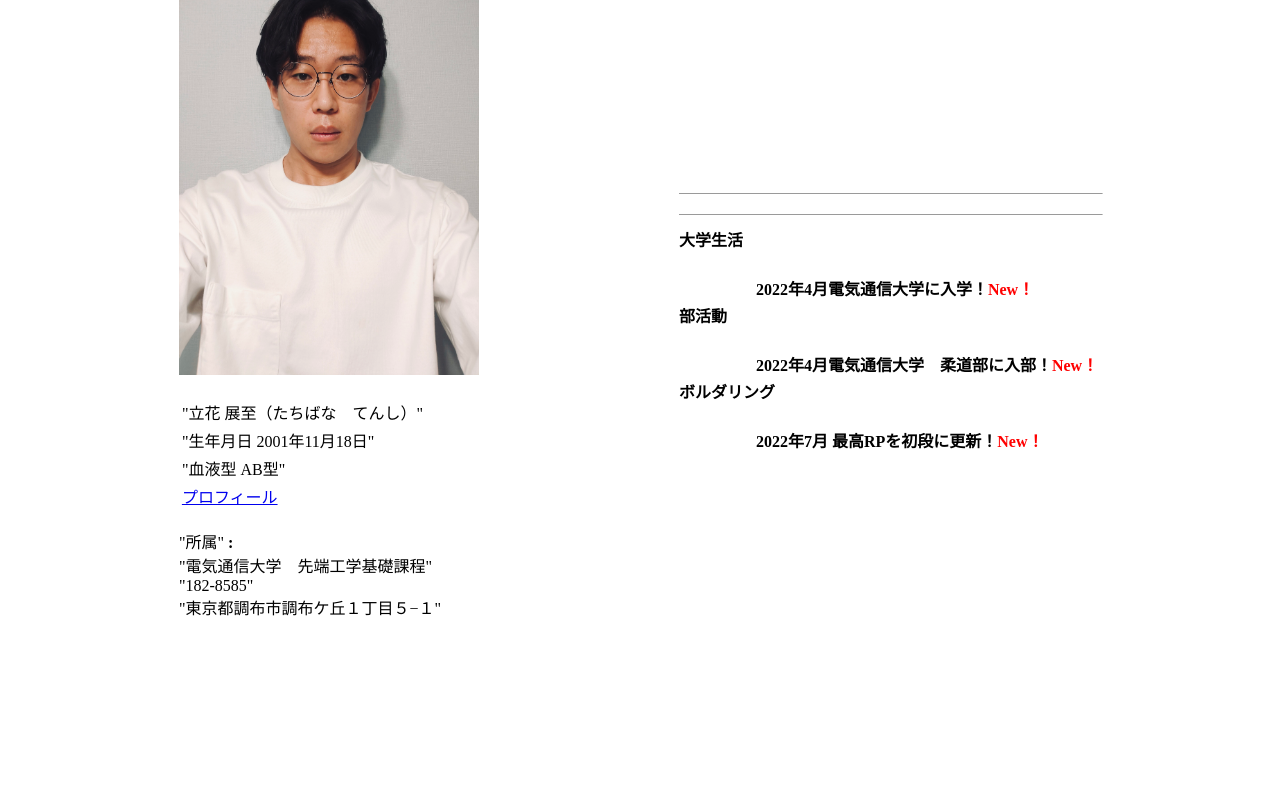
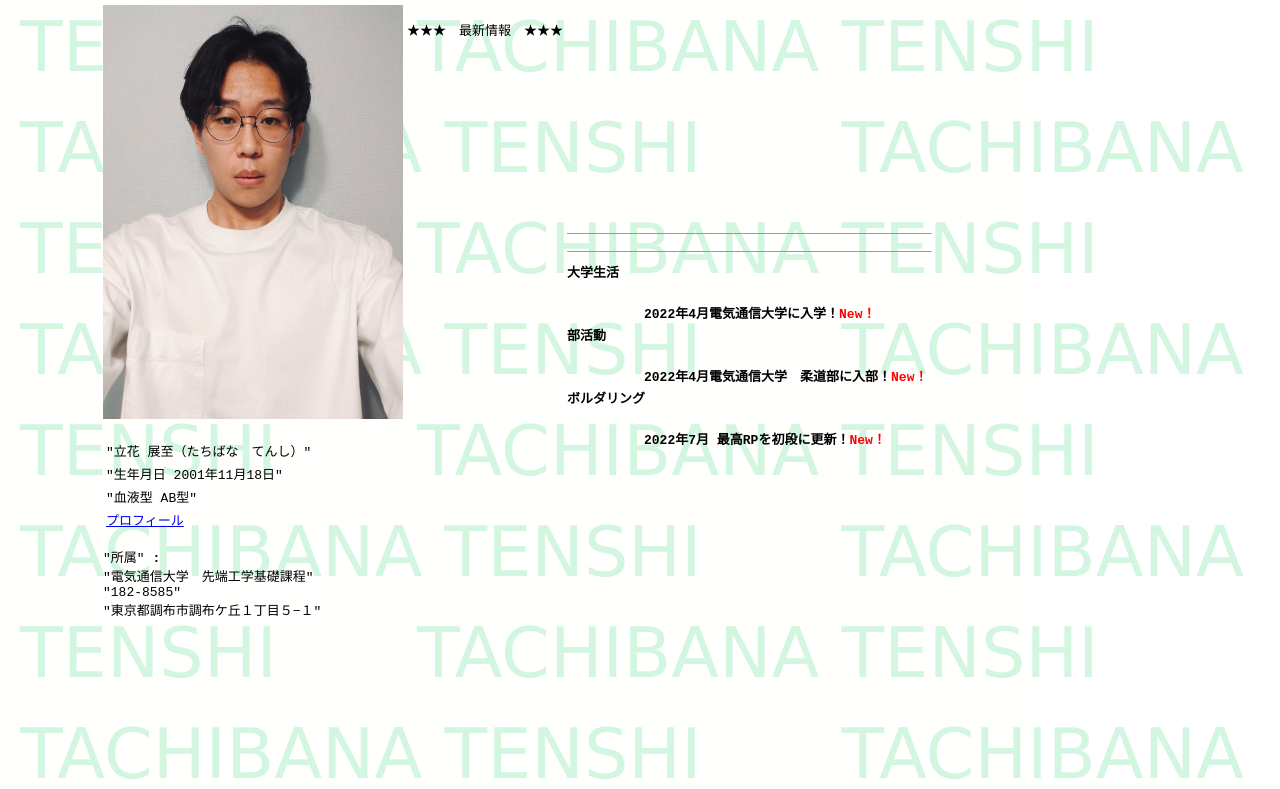
Before and after one commit to tenshi14/comlit_12th, a plain HTML site: page index.html in a window 1280 px wide. Shown: the part 131-920 px from the top of the page. Before the commit the page ends 800 px from the top, so only its background shows below. Drawn offline with Linux system fonts and the light colour scheme.

Commit message:
背景文字の追加

```diff
--- a/index.html
+++ b/index.html
@@ -1,18 +1,74 @@
 <!DOCTYPE html>
 <html lang="ja">
 <head>
-    <title>立花展至のホームページ</title>
+    <title>立花　展至のホームページ</title>
+    <style>
+    body {
+        display: flex;
+        margin: 0;
+        font-family: monospace;
+      }
+      /* 背景文字のクラス */
+      #background-txt {
+        position: relative;
+        min-height: 100vh;
+        padding: 60px 100px;
+        background-color: #FFFFFD;
+      }
+
+      /* 背景文字の疑似クラスを利用 */
+      #background-txt:before {
+        content: 'TACHIBANA TENSHI　　TACHIBANA TENSHI　　TACHIBANA TENSHI　　TACHIBANA TENSHI　　TACHIBANA TENSHI　　TACHIBANA TENSHI　　TACHIBANA TENSHI　　TACHIBANA TENSHI　　TACHIBANA TENSHI　　TACHIBANA TENSHI　　TACHIBANA TENSHI　　TACHIBANA TENSHI　　TACHIBANA TENSHI　　TACHIBANA TENSHI　　TACHIBANA TENSHI　　TACHIBANA TENSHI　　TACHIBANA TENSHI　　TACHIBANA TENSHI　　TACHIBANA TENSHI　　TACHIBANA TENSHI　　TACHIBANA TENSHI　　TACHIBANA TENSHI　　TACHIBANA TENSHI　　TACHIBANA TENSHI　　TACHIBANA TENSHI　　TACHIBANA TENSHI　　TACHIBANA TENSHI　　TACHIBANA TENSHI　　TACHIBANA TENSHI　　TACHIBANA TENSHI';
+        /* 画面上で一番後ろに表示するためにz-indexを0にしている */
+        z-index: 0;
+        /* 画面の決まった位置に固定 */
+        position: fixed;
+        /* ポジションの指定 */
+        top: 20px;
+        right: 20px;
+        left: 20px;
+        /* フォントサイズの指定 */
+        font-size: 70px;
+        /* フォントの指定 */
+        font-family: 'Pinyon Script', cursive;
+        /* 改行しなければ文字列が溢れてしまう場合に、自動的に開業する。 */
+        word-break: break-all;
+        /* 色の指定 */
+        color: #D3F6E0;
+      }
+      /* background-txtから継承している */
+      body > #background-txt * {
+        /* 文字より前に表示するためにbodyのz-indexを1にしている */
+        z-index: 1 !important;
+        position: relative !important;
+        /* 継承している */
+        top: inherit !important;
+        right: inherit !important;
+        bottom: inherit !important;
+        left: inherit !important;
+      }
+
+      #background-txt > h1:first-child {
+        text-align: center;
+      }
+
+      #background-txt > h1:first-child > img {
+        max-width: 50vw;
+      }
+    </style>
+
 </head>
+
+
 <body>
-    <h1 align = "center">立花　展至のホームページ</h1>
-    <table align="center">
+    <div id="background-txt"><h1>立花　展至のホームページ</h1><table align="center">
         <tbody>
             <tr>
                 <td rowspan="2">
                     <img src="shoumeishasin.jpg" width="300" height="414" border="0">
                     <br>
                     <br>
-                    <table width = 256>
+                    <table width="256">
                         <tbody>
                             <tr>
                                 <td width="230">
@@ -56,27 +112,27 @@
             <tr>
                 <td></td>
                 <td>
-                    <table width = "100%" border="0" cellpadding="0">
+                    <hr width="100%" size="1"><table width="100%" border="0" cellpadding="0">
                         <tbody>
                             <tr>
                                 <td align="left" valign="bottom"></td>
-                                <hr width="100%" size="1">
+
                             </tr>
                         </tbody>
                     </table>
-                    <table width = "100%" border="0" cellpadding="0">
+                    <hr width="100%" size="1"><table width="100%" border="0" cellpadding="0">
                         <tbody>
                             <tr>
                                 <td align="left" valign="bottom"></td>
-                                <hr width="100%" size="1">
+
                             </tr>
                         </tbody>
                     </table>
-                    <table width = "100%" border="0" cellpadding="0">
+                    <strong>大学生活</strong><table width="100%" border="0" cellpadding="0">
                         <tbody>
                             <tr>
                                 <td align="left" valign="top"></td>
-                                <strong>大学生活</strong>
+
                             </tr>
                         </tbody>
                     </table>
@@ -90,11 +146,11 @@
                           </tr>
                        </tbody>
                     </table>
-                    <table width = "100%" border="0" cellpadding="0">
+                    <strong>部活動</strong><table width="100%" border="0" cellpadding="0">
                         <tbody>
                             <tr>
                                 <td align="left" valign="top"></td>
-                                <strong>部活動</strong>
+
                             </tr>
                         </tbody>
                     </table>
@@ -108,11 +164,11 @@
                           </tr>
                        </tbody>
                     </table>
-                    <table width = "100%" border="0" cellpadding="0">
+                    <strong>ボルダリング</strong><table width="100%" border="0" cellpadding="0">
                         <tbody>
                             <tr>
                                 <td align="left" valign="top"></td>
-                                <strong>ボルダリング</strong>
+
                             </tr>
                         </tbody>
                     </table>
@@ -130,6 +186,8 @@
             </tr>
         </tbody>
     </table>
+</div>
+
 
 
 
```
